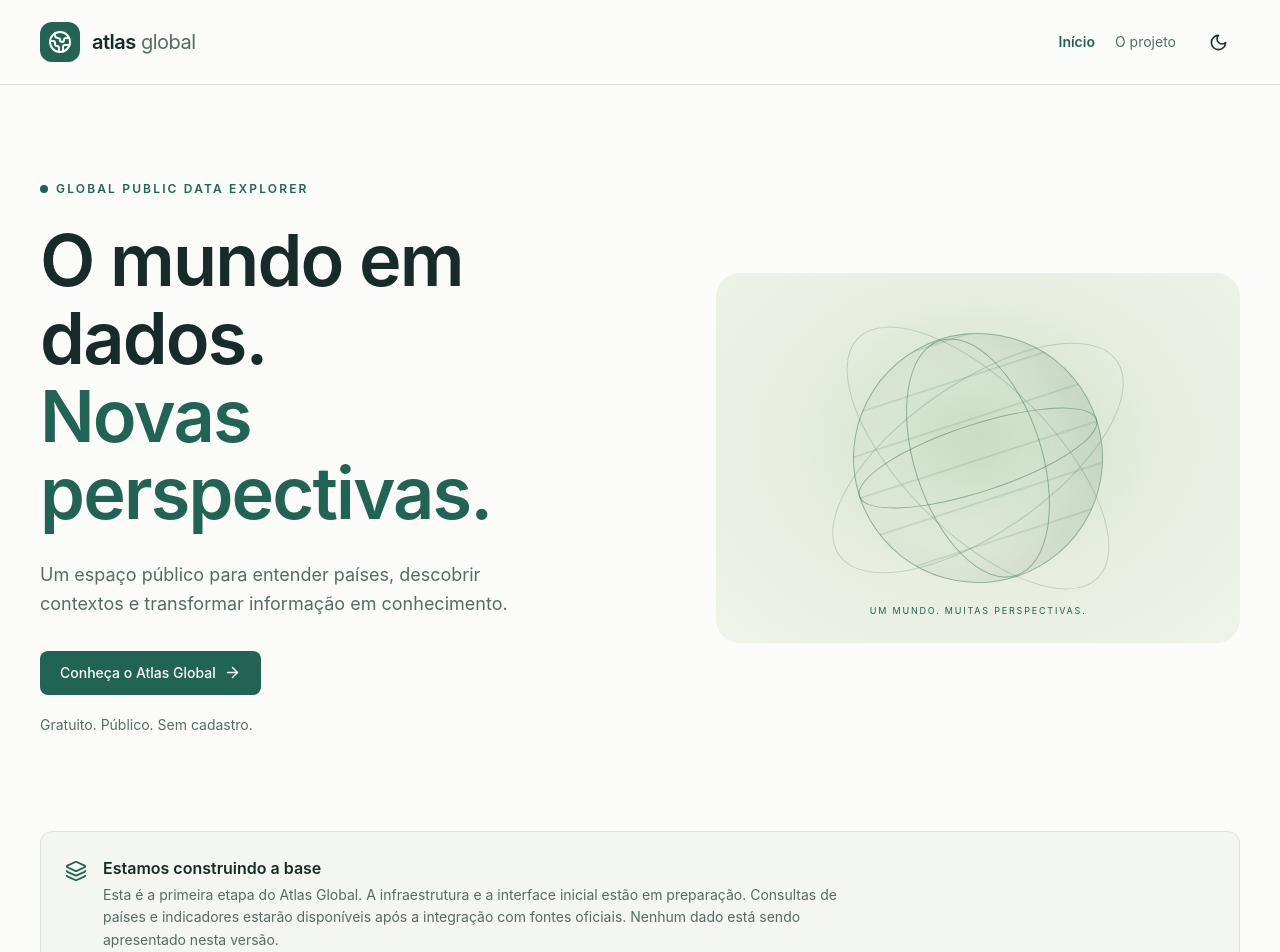
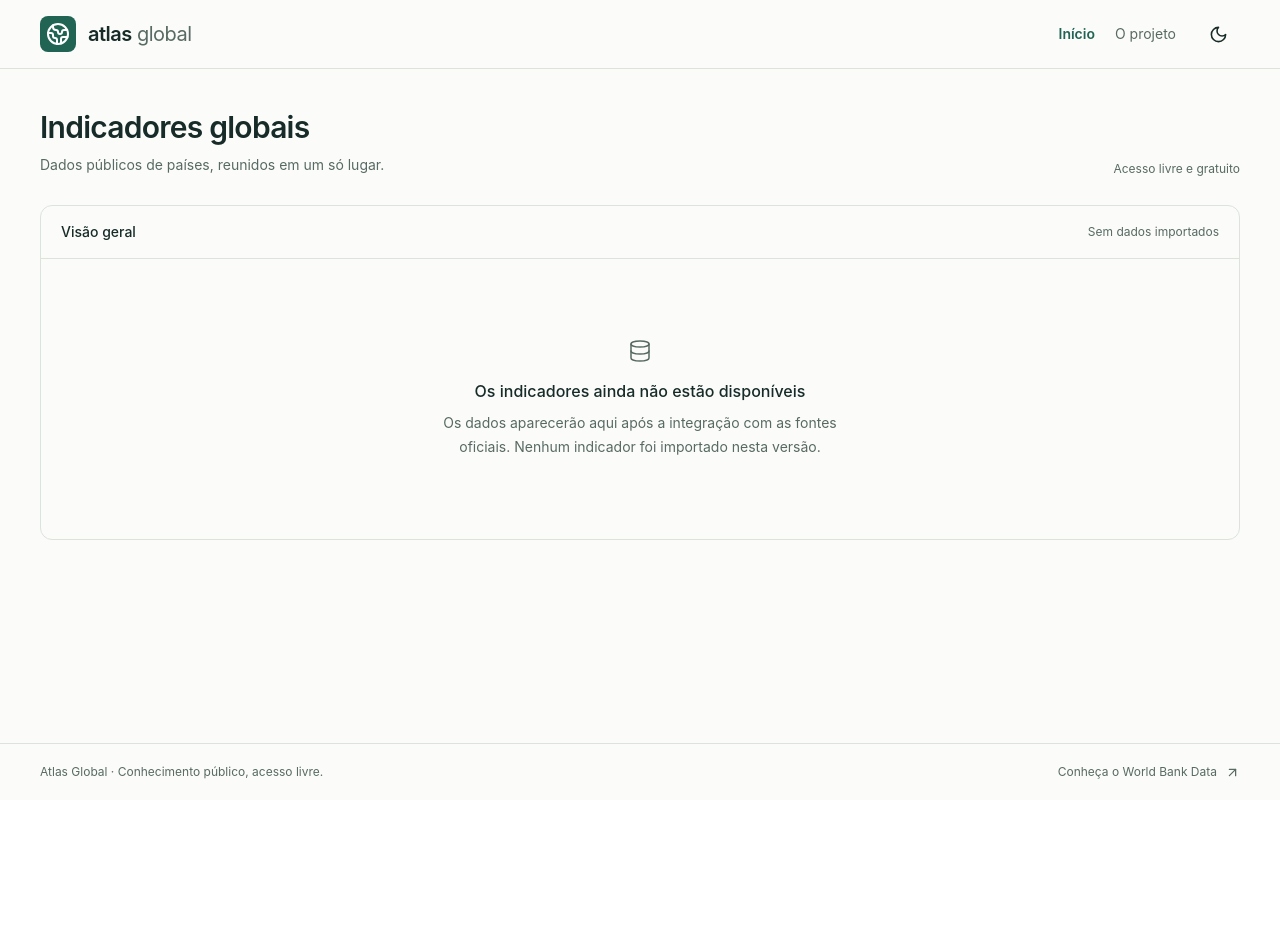
Before and after one commit to lngabriel/atlasglobal, a React (Vite) app in the folder frontend/: page / in a window 1280 px wide. Shown: the top 952 px of the page. After the commit the page ends 800 px from the top, so only its background shows below. Built offline with nearby package versions, Linux system fonts and the light colour scheme.

Commit message:
feat: simplify home into minimal indicator overview

```diff
--- a/frontend/src/components/layout.tsx
+++ b/frontend/src/components/layout.tsx
@@ -6,12 +6,12 @@ import { useTheme } from '@/hooks/use-theme'
 export function Layout() {
   const { theme, toggleTheme } = useTheme()
   return (
-    <div className="min-h-screen bg-background text-foreground">
+    <div className="flex min-h-screen flex-col bg-background text-foreground">
       <a className="skip-link" href="#content">Pular para o conteúdo</a>
       <header className="border-b border-border">
-        <div className="mx-auto flex max-w-7xl flex-wrap items-center justify-between gap-4 px-6 py-5 lg:px-10">
+        <div className="mx-auto flex max-w-7xl flex-wrap items-center justify-between gap-3 px-6 py-3 lg:px-10">
           <Link to="/" className="flex items-center gap-3" aria-label="Atlas Global, início">
-            <span className="grid size-10 place-items-center rounded-xl bg-primary text-primary-foreground"><Globe2 size={24} /></span>
+            <span className="grid size-9 place-items-center rounded-lg bg-primary text-primary-foreground"><Globe2 size={24} /></span>
             <span className="text-xl font-semibold tracking-tight">atlas<span className="font-normal text-muted-foreground"> global</span></span>
           </Link>
           <nav aria-label="Navegação principal" className="flex items-center gap-5 text-sm">
@@ -23,9 +23,9 @@ export function Layout() {
           </nav>
         </div>
       </header>
-      <main id="content"><Outlet /></main>
+      <main id="content" className="flex-1"><Outlet /></main>
       <footer className="border-t border-border">
-        <div className="mx-auto flex max-w-7xl flex-wrap justify-between gap-5 px-6 py-7 text-sm text-muted-foreground lg:px-10">
+        <div className="mx-auto flex max-w-7xl flex-wrap justify-between gap-5 px-6 py-5 text-xs text-muted-foreground lg:px-10">
           <p>Atlas Global · Conhecimento público, acesso livre.</p>
           <a href="https://data.worldbank.org/" target="_blank" rel="noreferrer" className="inline-flex items-center gap-2 hover:text-foreground">Conheça o World Bank Data <ArrowUpRight size={15} /></a>
         </div>
--- a/frontend/src/index.css
+++ b/frontend/src/index.css
@@ -39,13 +39,3 @@ button, a { -webkit-tap-highlight-color: transparent; }
 a:focus-visible { outline: 2px solid var(--ring); outline-offset: 5px; }
 .skip-link { position: absolute; left: 1rem; top: -5rem; z-index: 50; padding: 1rem; background: var(--background); }
 .skip-link:focus { top: 1rem; }
-.globe-panel { position: relative; min-height: 370px; display: grid; place-items: center; overflow: hidden; border-radius: 24px; background: radial-gradient(ellipse at 50% 45%, #c8ddc2 0%, #e7eee0 50%, #eff3e9 100%); }
-.dark .globe-panel { background: radial-gradient(ellipse at 50% 45%, #2d5140, #1b3026 60%, #17271f); }
-.globe-sphere { width: 250px; height: 250px; position: relative; border-radius: 50%; border: 1px solid #42725a80; background: repeating-linear-gradient(0deg, transparent 0 39px, #42725a30 40px 41px); box-shadow: inset -25px -10px 50px #254d3520; transform: rotate(-18deg); }
-.globe-meridian { position: absolute; inset: 0 60px; border: 1px solid #42725a80; border-radius: 50%; }
-.globe-equator { position: absolute; inset: 90px -1px; border: 1px solid #42725a80; border-radius: 50%; }
-.globe-orbit { position: absolute; width: 340px; height: 150px; border: 1px solid #42725a40; border-radius: 50%; }
-.orbit-one { transform: rotate(-35deg); }
-.orbit-two { transform: rotate(45deg); }
-.globe-label { position: absolute; bottom: 25px; font-size: 9px; letter-spacing: .2em; color: var(--primary); }
-@media (max-width: 480px) { .globe-panel { min-height: 300px; } .globe-sphere { width: 210px; height: 210px; } }
--- a/frontend/src/pages/home.tsx
+++ b/frontend/src/pages/home.tsx
@@ -1,36 +1,28 @@
-import { ArrowRight, Database, Globe2, Layers3, LockKeyholeOpen } from 'lucide-react'
-import { Link } from 'react-router-dom'
-import { Button } from '@/components/ui/button'
-
-const principles = [
-  { icon: Database, title: 'Dados com origem', text: 'Fontes públicas identificadas, com unidades, períodos e contexto para cada indicador.' },
-  { icon: Globe2, title: 'Uma visão global', text: 'Uma base preparada para explorar países e entender suas diferentes realidades.' },
-  { icon: LockKeyholeOpen, title: 'Acesso para todos', text: 'Uma plataforma gratuita e aberta, sem cadastro e sem barreiras para consultar.' },
-]
+import { Database } from 'lucide-react'
 
 export function HomePage() {
   return (
-    <div className="mx-auto max-w-7xl px-6 lg:px-10">
-      <section className="grid items-center gap-12 py-16 md:py-24 lg:grid-cols-[1.2fr_1fr]" aria-labelledby="home-title">
-        <div>
-          <p className="mb-6 flex items-center gap-2 text-xs font-semibold uppercase tracking-[0.18em] text-primary"><span className="size-2 rounded-full bg-primary" /> Global Public Data Explorer</p>
-          <h1 id="home-title" className="max-w-2xl text-5xl font-semibold leading-[1.08] tracking-tight md:text-7xl">O mundo em dados.<br /><span className="text-primary">Novas perspectivas.</span></h1>
-          <p className="mt-7 max-w-lg text-lg leading-relaxed text-muted-foreground">Um espaço público para entender países, descobrir contextos e transformar informação em conhecimento.</p>
-          <Button asChild className="mt-8"><Link to="/sobre">Conheça o Atlas Global <ArrowRight size={17} /></Link></Button>
-          <p className="mt-5 text-sm text-muted-foreground">Gratuito. Público. Sem cadastro.</p>
+    <div className="mx-auto max-w-7xl px-6 py-8 lg:px-10 lg:py-10">
+      <section aria-labelledby="home-title">
+        <div className="flex flex-wrap items-end justify-between gap-4">
+          <div>
+            <h1 id="home-title" className="text-2xl font-semibold tracking-tight sm:text-3xl">Indicadores globais</h1>
+            <p className="mt-2 text-sm leading-6 text-muted-foreground">Dados públicos de países, reunidos em um só lugar.</p>
+          </div>
+          <span className="text-xs text-muted-foreground">Acesso livre e gratuito</span>
         </div>
-        <div className="globe-panel" role="img" aria-label="Ilustração abstrata de um globo, sem representação de dados">
-          <div className="globe-orbit orbit-one" /><div className="globe-orbit orbit-two" />
-          <div className="globe-sphere"><div className="globe-meridian" /><div className="globe-equator" /></div>
-          <span className="globe-label">UM MUNDO. MUITAS PERSPECTIVAS.</span>
+
+        <div className="mt-7 rounded-xl border border-border">
+          <div className="flex flex-wrap items-center justify-between gap-3 border-b border-border px-5 py-4">
+            <h2 className="text-sm font-medium">Visão geral</h2>
+            <span className="text-xs text-muted-foreground">Sem dados importados</span>
+          </div>
+          <div className="flex flex-col items-center px-6 py-16 text-center sm:py-20">
+            <Database size={24} strokeWidth={1.5} className="text-muted-foreground" aria-hidden="true" />
+            <h3 className="mt-4 text-base font-medium">Os indicadores ainda não estão disponíveis</h3>
+            <p className="mt-2 max-w-md text-sm leading-6 text-muted-foreground">Os dados aparecerão aqui após a integração com as fontes oficiais. Nenhum indicador foi importado nesta versão.</p>
+          </div>
         </div>
-      </section>
-      <section className="mb-12 flex flex-wrap items-start gap-4 rounded-xl border border-border bg-muted/50 p-6" aria-labelledby="phase-title">
-        <Layers3 className="mt-1 shrink-0 text-primary" size={22} />
-        <div><h2 id="phase-title" className="font-semibold">Estamos construindo a base</h2><p className="mt-1 max-w-3xl text-sm leading-relaxed text-muted-foreground">Esta é a primeira etapa do Atlas Global. A infraestrutura e a interface inicial estão em preparação. Consultas de países e indicadores estarão disponíveis após a integração com fontes oficiais. Nenhum dado está sendo apresentado nesta versão.</p></div>
-      </section>
-      <section className="grid gap-8 border-t border-border py-12 md:grid-cols-3" aria-label="Princípios do projeto">
-        {principles.map(({ icon: Icon, title, text }) => <article key={title}><Icon className="mb-4 text-primary" size={25} /><h2 className="text-lg font-semibold">{title}</h2><p className="mt-2 text-sm leading-7 text-muted-foreground">{text}</p></article>)}
       </section>
     </div>
   )
```
Also changed, not shown: 2 other files (tests, documents, lock files or other folders).
